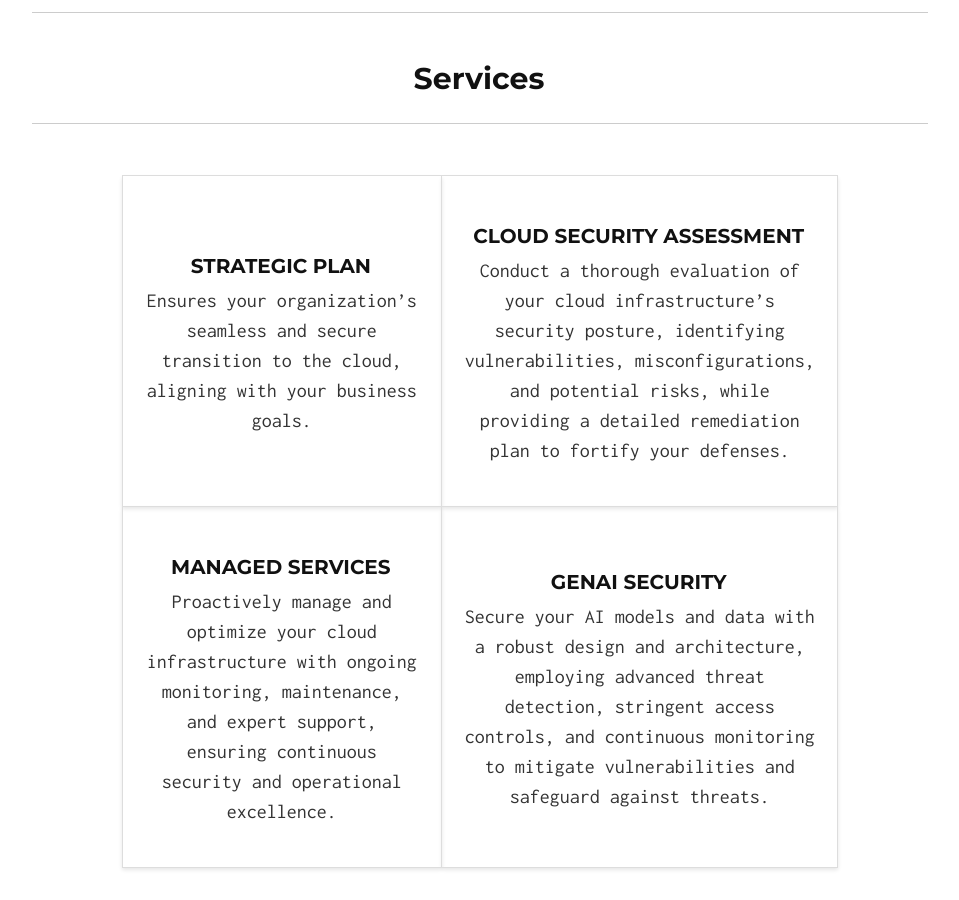
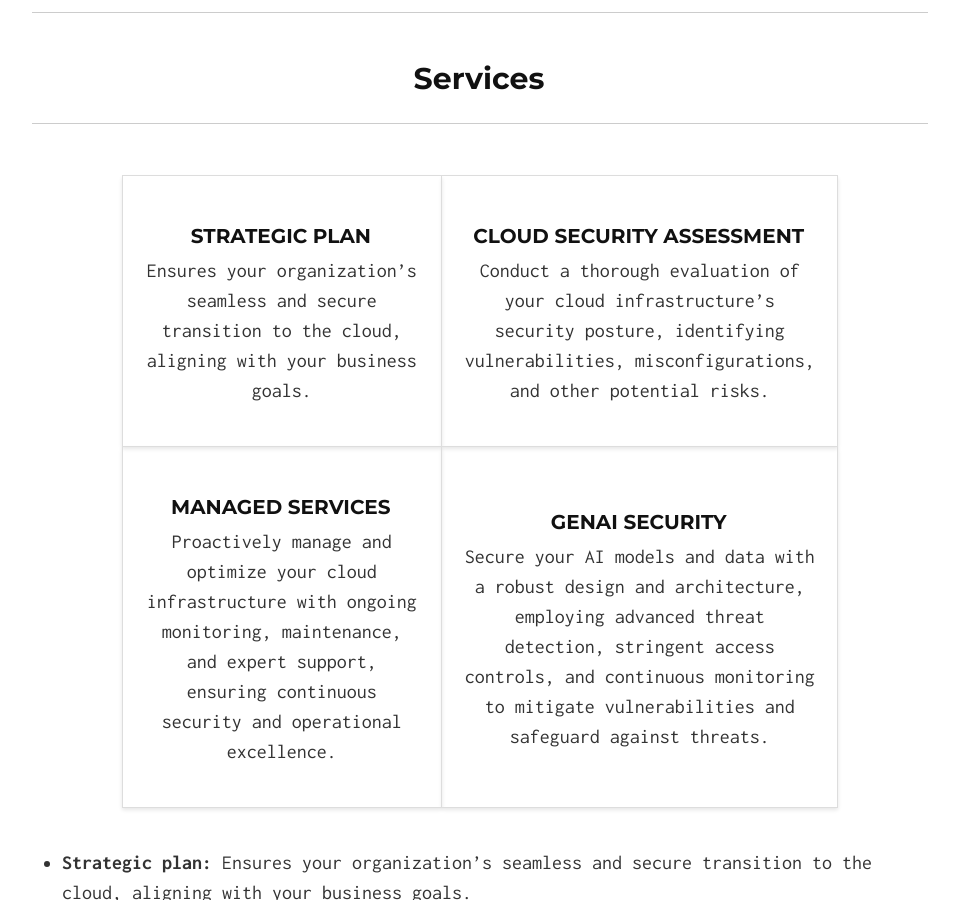
Before and after one commit to Ahmed-AG/cyberdojo-page, a Jekyll site: the page built from index.md, in a window 1280 px wide and 900 px high, scrolled down 323 px. Shown: the whole window, without its empty margins (160-1119 px from the left). Built offline with Jekyll 4.4.1, drawn with Linux system fonts in a browser that asks for light colours.

Commit message:
update site

```diff
--- a/index.md
+++ b/index.md
@@ -24,7 +24,7 @@
       </td>
       <td style="padding: 20px; border: 1px solid #ddd; box-shadow: 0 2px 4px rgba(0, 0, 0, 0.1); text-align: center; vertical-align: middle;">
         <h3 style="margin-bottom: 10px;">Cloud Security Assessment</h3>
-        <p>Conduct a thorough evaluation of your cloud infrastructure’s security posture, identifying vulnerabilities, misconfigurations, and potential risks, while providing a detailed remediation plan to fortify your defenses.</p>
+        <p>Conduct a thorough evaluation of your cloud infrastructure’s security posture, identifying vulnerabilities, misconfigurations, and other potential risks.</p>
       </td>
     </tr>
     <tr>
```
